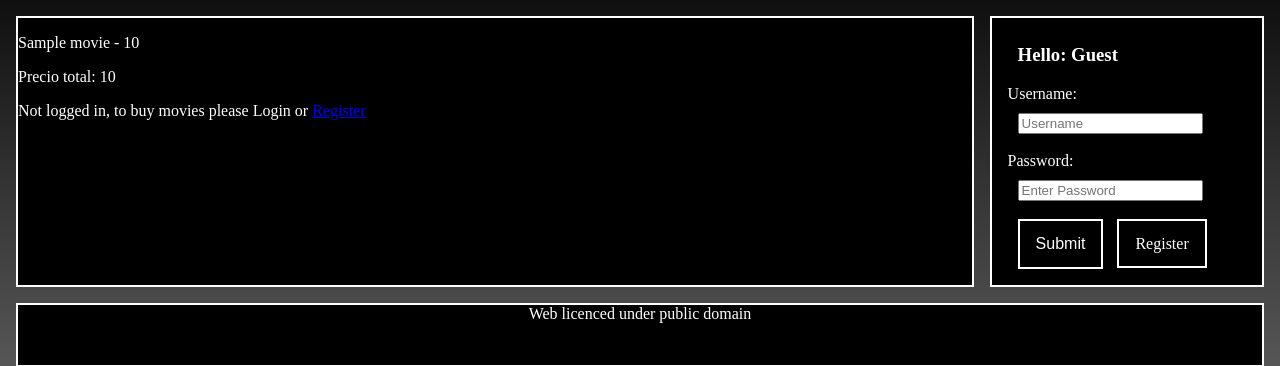
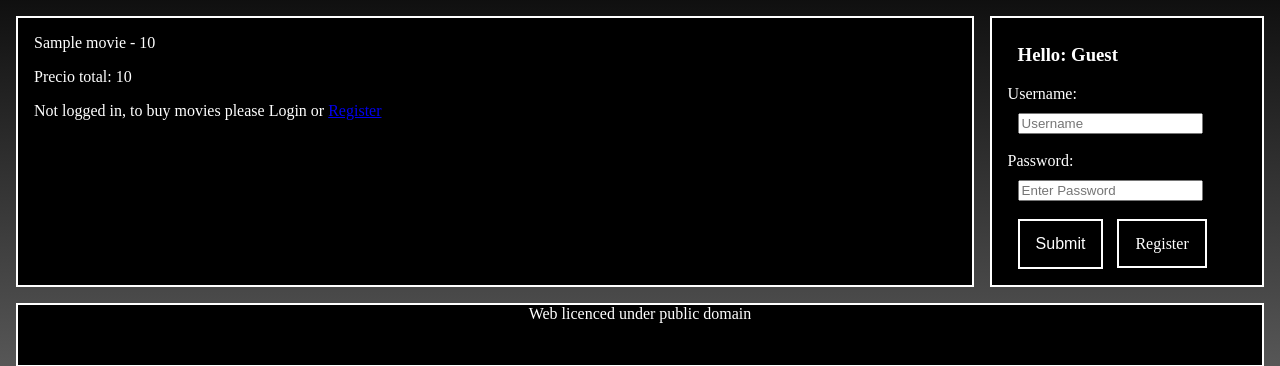
Before and after one commit to v0sem/SI1, a Flask app: template practica2/app/templates/cart.html in a window 1280 px wide. Shown: the part 80-446 px from the top of the page. Run offline with Flask 2, Linux system fonts and the light colour scheme; the template is opened without the code that fills it: most values are stand-ins (such as "Sample title", 1, 10 or a date in 2020).

Commit message:
Added padding to cart list

```diff
--- a/practica2/app/templates/cart.html
+++ b/practica2/app/templates/cart.html
@@ -5,7 +5,7 @@
 {% endblock %}
 
 {% block content %}
-
+    <div class="details">
         {% for message in get_flashed_messages() %}
             <p>{{ message }}</p>
         {% endfor %}
@@ -27,5 +27,6 @@
         {% else %}
             <p>El carrito está vacío, compra algo y vuelve!</p>
         {% endif %}
+    </div>
 
 {% endblock %}
```
Lines whose indentation alone changed are shown as unchanged.
